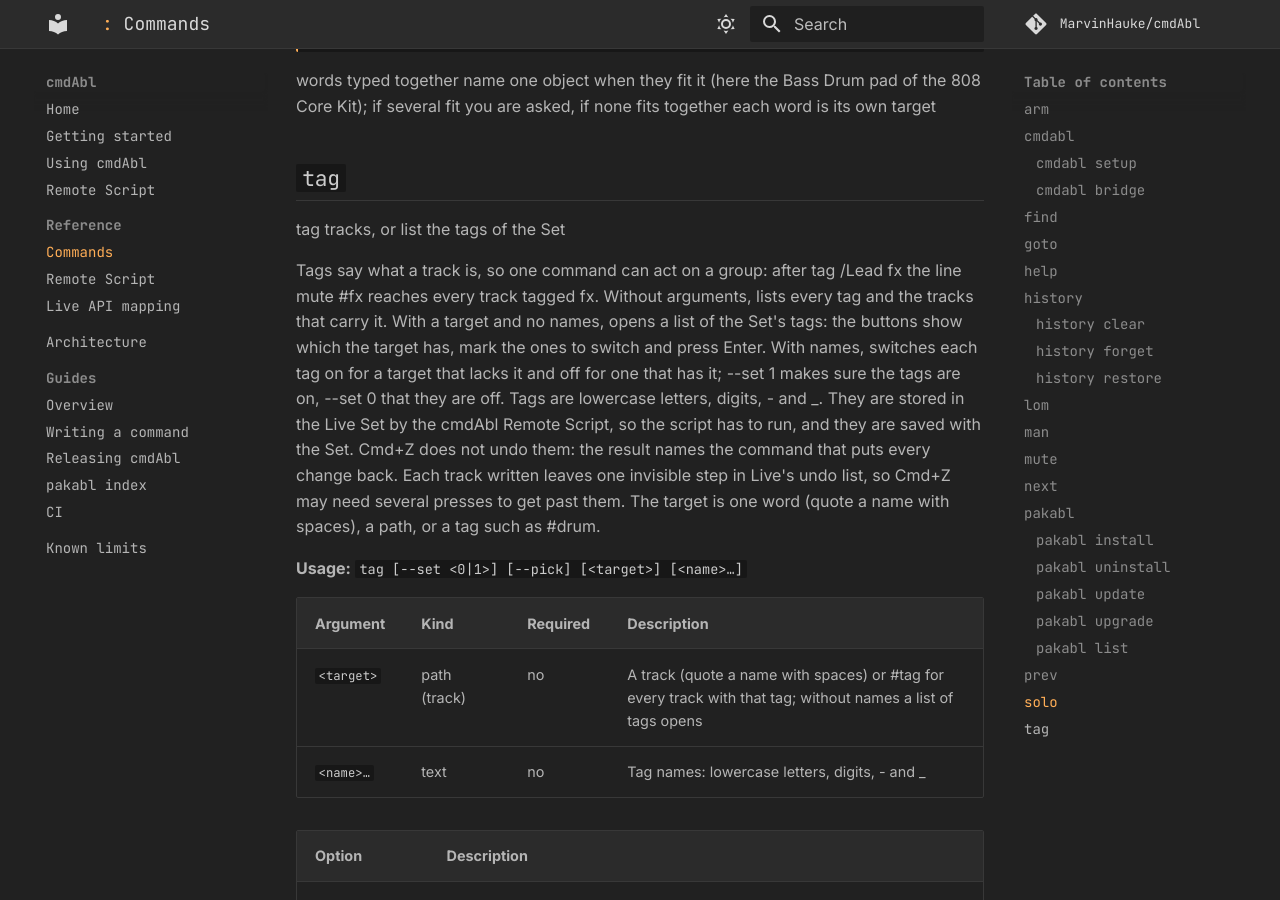
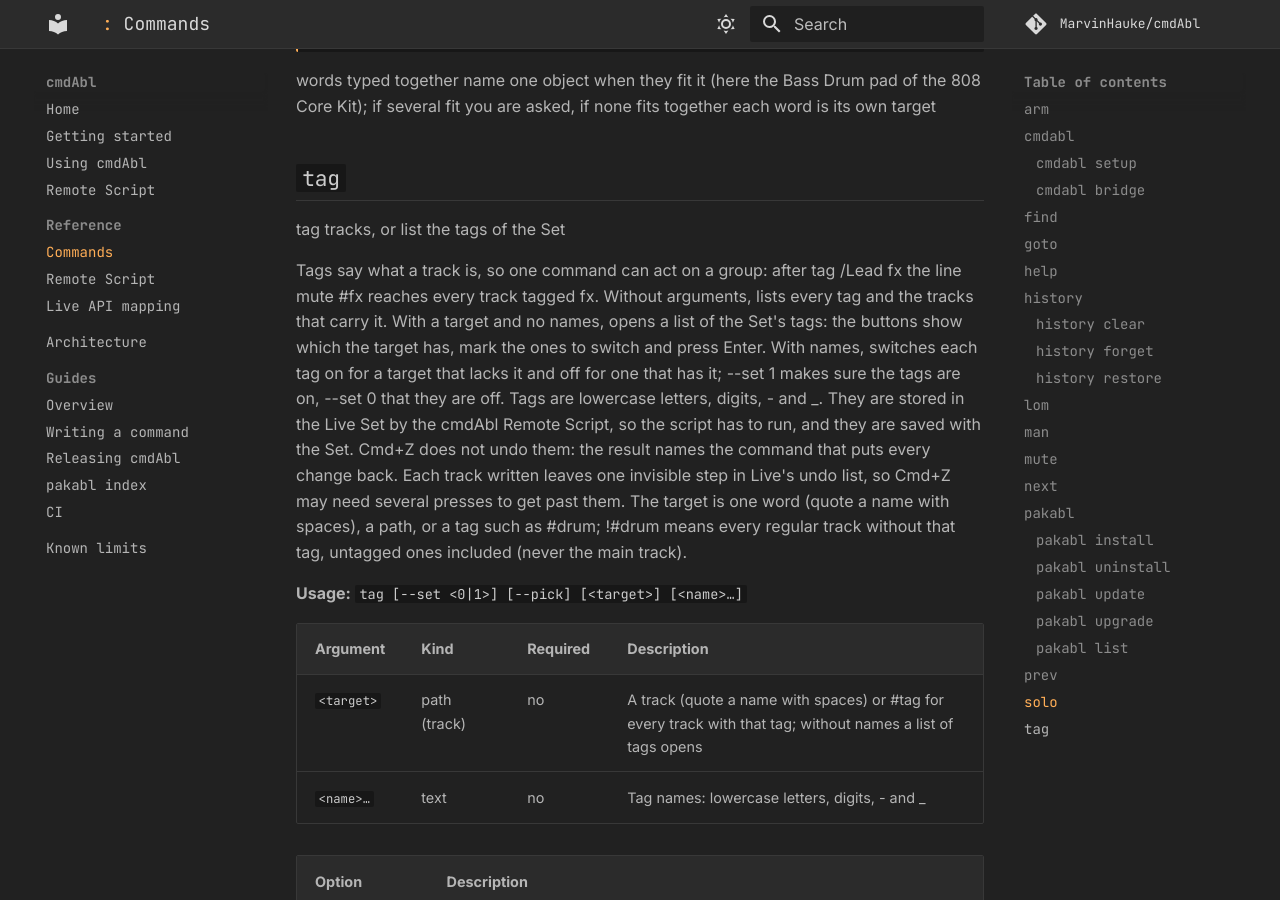
Before and after one commit to MarvinHauke/cmdAbl, an MkDocs documentation site: the page built from docs/reference/commands.md, in a window 1280 px wide and 900 px high, scrolled down 15872 px. Built offline with MkDocs 1.6.1 and Material for MkDocs 9.7.7, drawn with Linux system fonts in a browser that asks for light colours; comment, search, counter and statistics services are not loaded; some of the changed text lies outside the part shown.

Commit message:
docs(tag): !#tag in the man page and examples
Co-Authored-By: Claude Sonnet 5.5 <noreply@anthropic.com>

````diff
--- a/docs/reference/commands.md
+++ b/docs/reference/commands.md
@@ -629,7 +629,7 @@ words typed together name one object when they fit it (here the Bass Drum pad of
 
 tag tracks, or list the tags of the Set
 
-Tags say what a track is, so one command can act on a group: after tag /Lead fx the line mute #fx reaches every track tagged fx. Without arguments, lists every tag and the tracks that carry it. With a target and no names, opens a list of the Set's tags: the buttons show which the target has, mark the ones to switch and press Enter. With names, switches each tag on for a target that lacks it and off for one that has it; --set 1 makes sure the tags are on, --set 0 that they are off. Tags are lowercase letters, digits, - and _. They are stored in the Live Set by the cmdAbl Remote Script, so the script has to run, and they are saved with the Set. Cmd+Z does not undo them: the result names the command that puts every change back. Each track written leaves one invisible step in Live's undo list, so Cmd+Z may need several presses to get past them. The target is one word (quote a name with spaces), a path, or a tag such as #drum.
+Tags say what a track is, so one command can act on a group: after tag /Lead fx the line mute #fx reaches every track tagged fx. Without arguments, lists every tag and the tracks that carry it. With a target and no names, opens a list of the Set's tags: the buttons show which the target has, mark the ones to switch and press Enter. With names, switches each tag on for a target that lacks it and off for one that has it; --set 1 makes sure the tags are on, --set 0 that they are off. Tags are lowercase letters, digits, - and _. They are stored in the Live Set by the cmdAbl Remote Script, so the script has to run, and they are saved with the Set. Cmd+Z does not undo them: the result names the command that puts every change back. Each track written leaves one invisible step in Live's undo list, so Cmd+Z may need several presses to get past them. The target is one word (quote a name with spaces), a path, or a tag such as #drum; !#drum means every regular track without that tag, untagged ones included (never the main track).
 
 **Usage:** `tag [--set <0|1>] [--pick] [<target>] [<name>…]`
 
@@ -676,3 +676,9 @@ tag --set 0 #drum fx
 ```
 
 remove fx from every track tagged drum
+
+```
+tag --set 1 !#drums synth
+```
+
+tag every track that is not a drums track as synth
````
Also changed, not shown: 1 other file.
